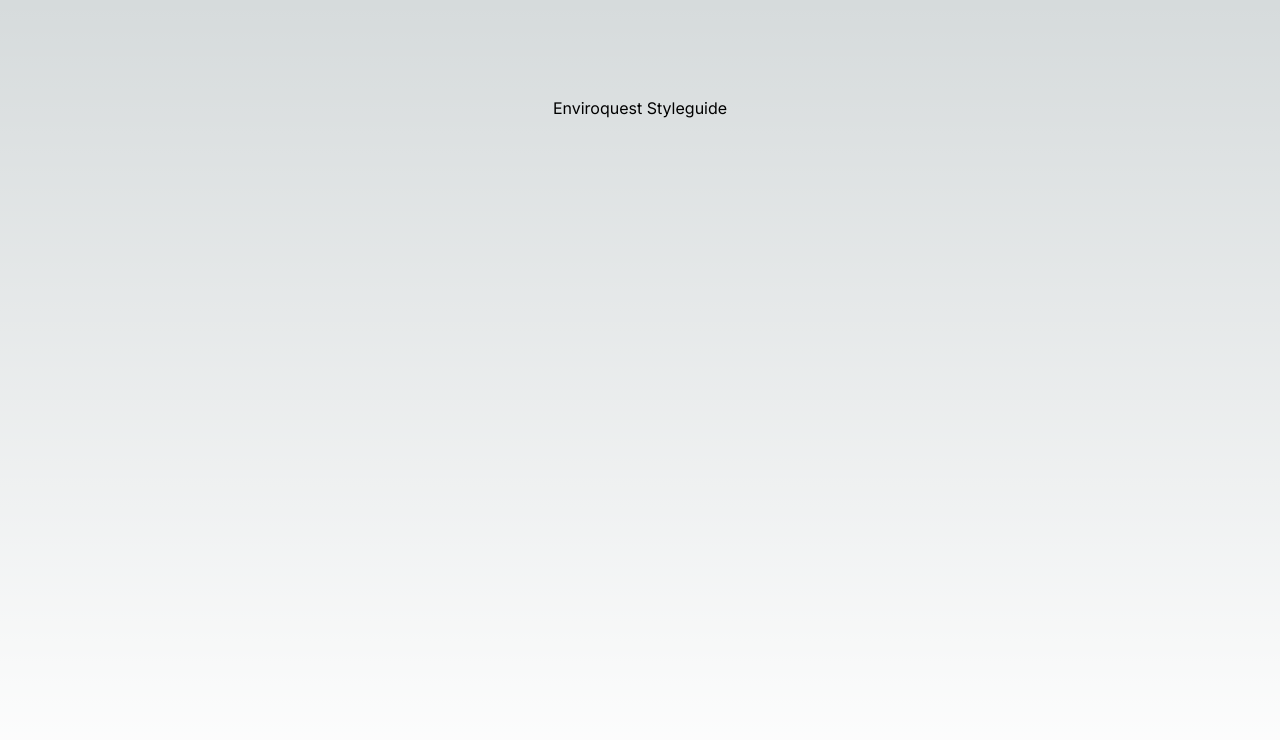
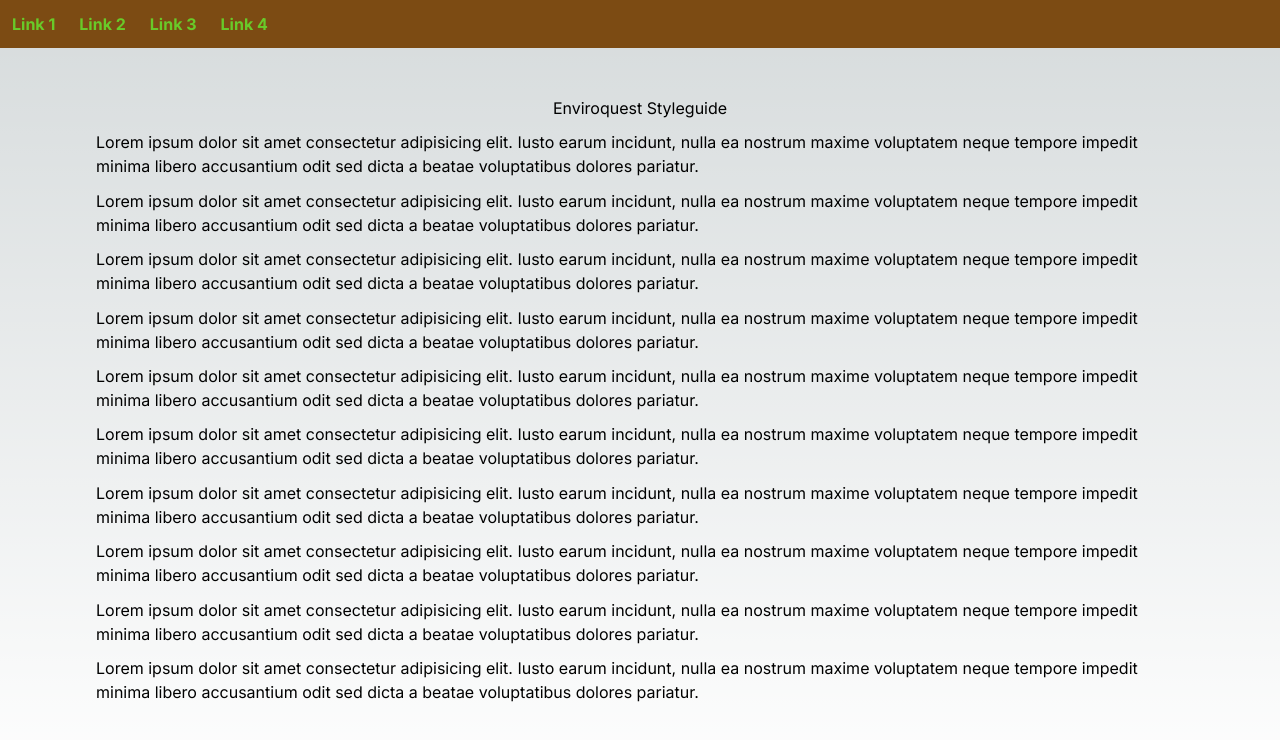
Before and after one commit to huaiyuanyu/enviroquest-styleguide, a Next.js app: page / in a window 1280 px wide. Shown: the top 740 px of the page. Built offline with nearby package versions, Linux system fonts and the light colour scheme.

Commit message:
set up basic navbar

```diff
--- a/src/app/layout.tsx
+++ b/src/app/layout.tsx
@@ -1,6 +1,7 @@
 import type { Metadata } from 'next'
 import { Inter } from 'next/font/google'
 import './globals.css'
+import Navbar from './navbar'
 
 const inter = Inter({ subsets: ['latin'] })
 
@@ -16,7 +17,10 @@ export default function RootLayout({
 }) {
   return (
     <html lang="en">
-      <body className={inter.className}>{children}</body>
+      <body className={inter.className}>
+        <Navbar />
+        {children}
+      </body>
     </html>
   )
 }
--- /dev/null
+++ b/src/app/navbar.tsx
@@ -0,0 +1,18 @@
+export default function Navbar () {
+    return (
+        <div className="flex flex-row justify-items-center place-items center h-auto w-full fixed top-0 bg-[#7C4B13] text-[#69CA29] font-bold">
+            <div className="p-3">
+                Link 1
+            </div>
+            <div className="p-3">
+                Link 2
+            </div>
+            <div className="p-3">
+                Link 3
+            </div>
+            <div className="p-3">
+                Link 4
+            </div>
+        </div>
+    )
+}
--- a/src/app/page.tsx
+++ b/src/app/page.tsx
@@ -1,9 +1,22 @@
 import Image from 'next/image'
 
 export default function Home() {
+
+  const lorem = "Lorem ipsum dolor sit amet consectetur adipisicing elit. Iusto earum incidunt, nulla ea nostrum maxime voluptatem neque tempore impedit minima libero accusantium odit sed dicta a beatae voluptatibus dolores pariatur.";
+
   return (
     <main className="flex min-h-screen flex-col items-center justify-between p-24">
       <h1>Enviroquest Styleguide</h1>
+      <p>{lorem}</p>
+      <p>{lorem}</p>
+      <p>{lorem}</p>
+      <p>{lorem}</p>
+      <p>{lorem}</p>
+      <p>{lorem}</p>
+      <p>{lorem}</p>
+      <p>{lorem}</p>
+      <p>{lorem}</p>
+      <p>{lorem}</p>
     </main>
   )
 }
```
